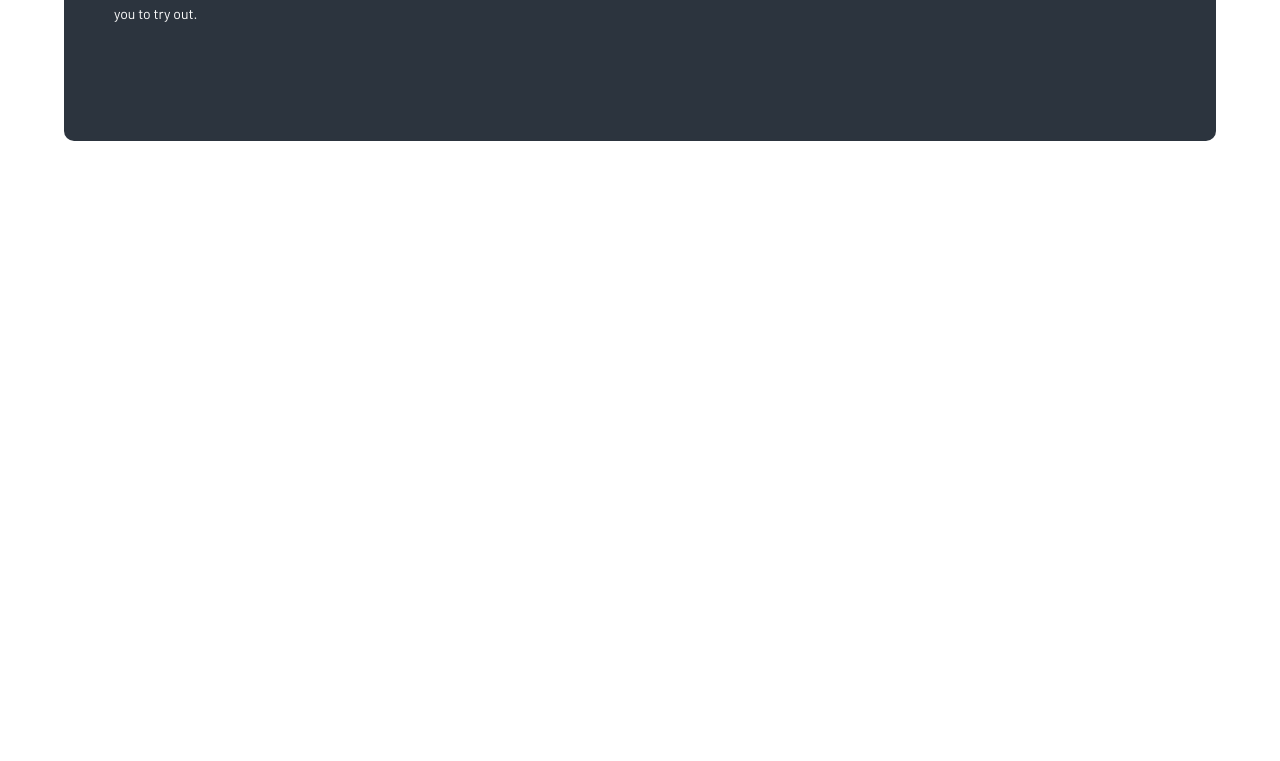
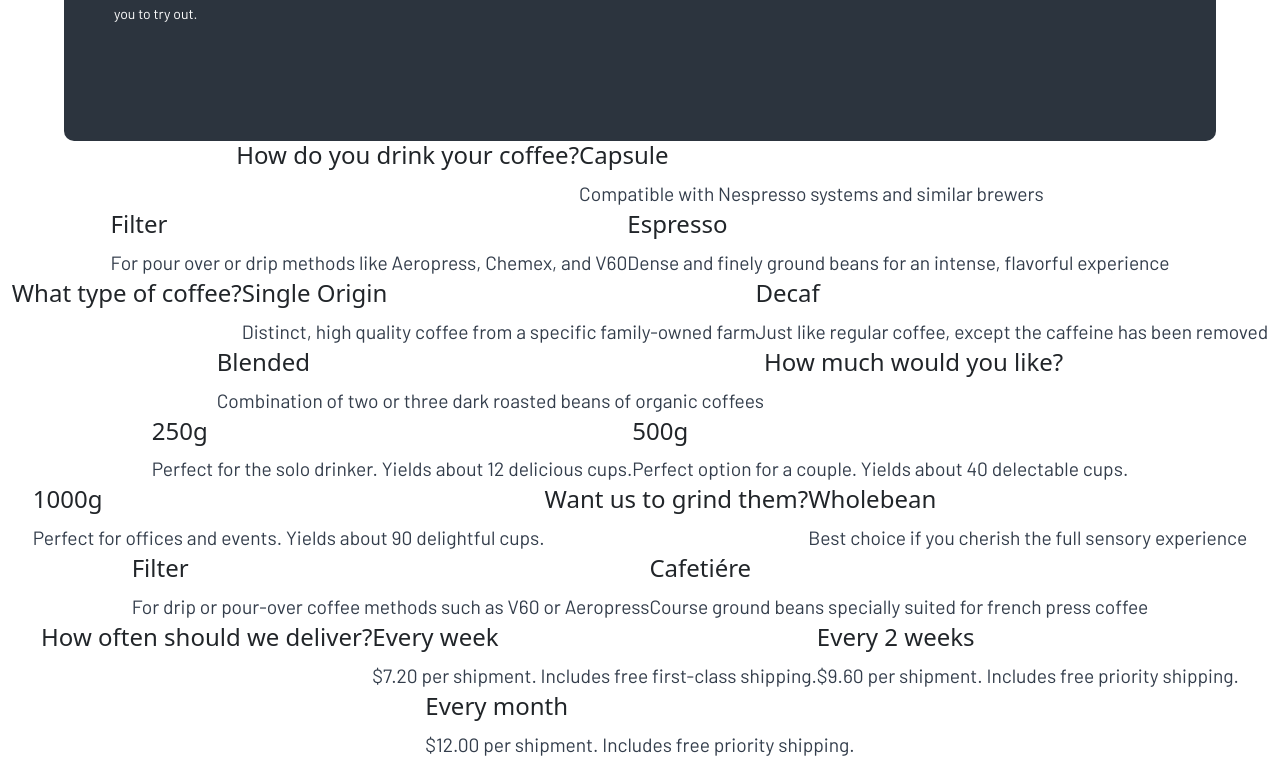
Before and after one commit to Protector1985/coffee-page, a React (Create React App) app: page /plan in a window 1280 px wide. Shown: the part 1426-2187 px from the top of the page. Before the commit the page ends 1567 px from the top, so only its background shows below. Built offline with nearby package versions, Linux system fonts and the light colour scheme.

Commit message:
basic data layout complete for preference choice

```diff
--- /dev/null
+++ b/src/components/body/ChoiceButton/ChoiceButton.js
@@ -0,0 +1,14 @@
+import React from 'react'
+import choiceCSS from './ChoiceButton.module.css'
+
+function ChoiceButton({headline, text}) {
+    return(
+        <div className={choiceCSS.container}>
+            <h4>{headline}</h4>
+            <p>{text}</p>
+
+        </div>
+    )
+}
+
+export default ChoiceButton;
--- /dev/null
+++ b/src/components/body/ChoiceButton/ChoiceButton.module.css
@@ -0,0 +1,16 @@
+.containerActive {
+    background-color: #F4F1EB
+
+}
+
+.containerDeactivated {
+    background-color: #F4F1EB
+}
+
+.headline {
+    font-family: 'Fraunces', serif;
+}
+
+.paragraph {
+    font-family: 'Fraunces', serif;
+}
--- a/src/components/body/CreatePlan.js
+++ b/src/components/body/CreatePlan.js
@@ -3,26 +3,44 @@ import React from 'react'
 import Intro from './Intro/Intro'
 import Howsection from './Howsection/Howsection'
 import bodyCSS from './body.module.css'
+import * as dataArray from './datasheet'
 
-import mobilePic from '../../assets/plan/mobile/image-hero-blackcup.jpg'
-import tabletPic from '../../assets/plan/tablet/image-hero-blackcup.jpg'
-import desktopPic from '../../assets/plan/desktop/image-hero-blackcup.jpg'
+
+import ChoiceButton from './ChoiceButton/ChoiceButton'
 
 
 function CreatePlan(props) {
+
     const headline = "Create a plan";
     const paragraph = "Build a subscription plan that best fits your needs. We offer an assortment of the best artisan coffees from around the globe delivered fresh to your door."
 
-    const picArray = [
-        {type: "DESKTOP", pic: desktopPic },
-        {type: "TABLET", pic:  tabletPic},
-        {type: "MOBILE", pic: mobilePic },
-    ]
+
+
 
     return(
         <div className={bodyCSS.bodyWrapper}>
-             <Intro headline={headline} paragraph={paragraph} pictureArr={picArray} btn={false} headlineSize="lg" />
+             <Intro headline={headline} paragraph={paragraph} pictureArr={dataArray.picArray} btn={false} headlineSize="lg" />
              <Howsection theme="dark"/>
+             <h4>How do you drink your coffee?</h4>
+                {dataArray.coffeePreferenceData.map((dataObject) => {
+                    return <ChoiceButton headline={dataObject.headline} text={dataObject.description}/>
+                })}
+             <h4>What type of coffee?</h4>
+                {dataArray.coffeeTypeData.map((dataObject)=> {
+                    return <ChoiceButton headline={dataObject.headline} text={dataObject.description}/>
+                })}
+             <h4>How much would you like?</h4>
+                 {dataArray.coffeeAmountData.map((dataObject)=> {
+                    return <ChoiceButton headline={dataObject.headline} text={dataObject.description}/>
+                 })}
+             <h4>Want us to grind them?</h4>
+                {dataArray.coffeeGrindData.map((dataObject)=> {
+                    return <ChoiceButton headline={dataObject.headline} text={dataObject.description}/>
+                })}
+             <h4>How often should we deliver?</h4>
+                {dataArray.coffeeIntervalData.map((dataObject)=> {
+                    return <ChoiceButton headline={dataObject.headline} text={dataObject.description}/>
+                })}
         </div>
     )
 }
--- /dev/null
+++ b/src/components/body/datasheet.js
@@ -0,0 +1,41 @@
+
+import mobilePic from '../../assets/plan/mobile/image-hero-blackcup.jpg'
+import tabletPic from '../../assets/plan/tablet/image-hero-blackcup.jpg'
+import desktopPic from '../../assets/plan/desktop/image-hero-blackcup.jpg'
+
+
+export const picArray = [
+    {type: "DESKTOP", pic: desktopPic },
+    {type: "TABLET", pic:  tabletPic},
+    {type: "MOBILE", pic: mobilePic },
+]
+
+export const coffeePreferenceData = [
+    {headline:"Capsule", description: "Compatible with Nespresso systems and similar brewers"},
+    {headline:"Filter", description: "For pour over or drip methods like Aeropress, Chemex, and V60"},
+    {headline:"Espresso", description: "Dense and finely ground beans for an intense, flavorful experience"},
+]
+
+export const coffeeTypeData = [
+    {headline:"Single Origin", description: "Distinct, high quality coffee from a specific family-owned farm"},
+    {headline:"Decaf", description: "Just like regular coffee, except the caffeine has been removed"},
+    {headline:"Blended", description: "Combination of two or three dark roasted beans of organic coffees"},
+]
+
+export const coffeeAmountData = [
+    {headline:"250g", description: "Perfect for the solo drinker. Yields about 12 delicious cups."},
+    {headline:"500g", description: "Perfect option for a couple. Yields about 40 delectable cups."},
+    {headline:"1000g", description: "Perfect for offices and events. Yields about 90 delightful cups."},
+]
+
+export const coffeeGrindData = [
+    {headline:"Wholebean", description: "Best choice if you cherish the full sensory experience"},
+    {headline:"Filter", description: "For drip or pour-over coffee methods such as V60 or Aeropress"},
+    {headline:"Cafetiére", description: "Course ground beans specially suited for french press coffee"},
+]
+
+export const coffeeIntervalData = [
+    {headline:"Every week", description: "$7.20 per shipment. Includes free first-class shipping."},
+    {headline:"Every 2 weeks", description: "$9.60 per shipment. Includes free priority shipping."},
+    {headline:"Every month", description: "$12.00 per shipment. Includes free priority shipping."},
+]
```
